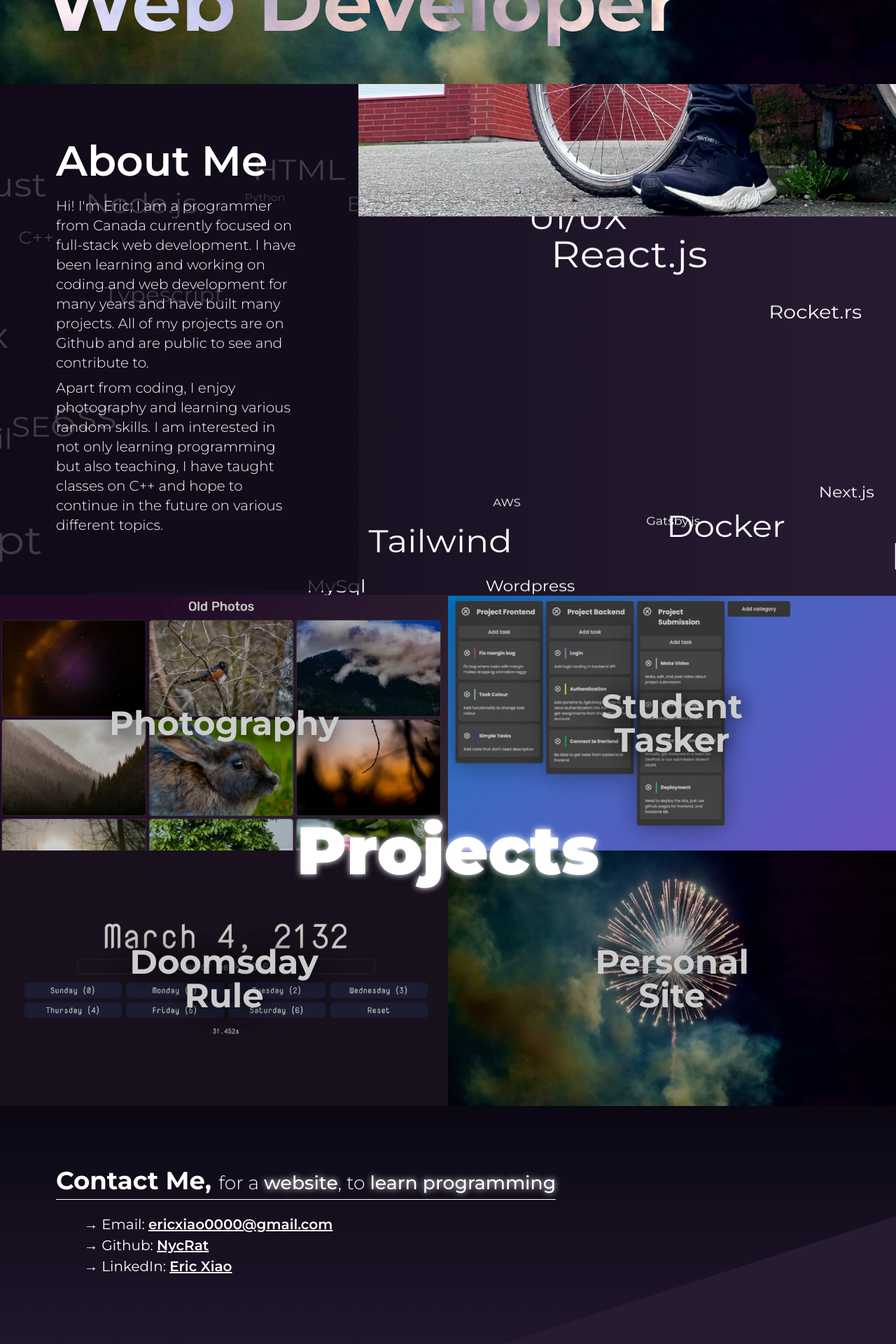
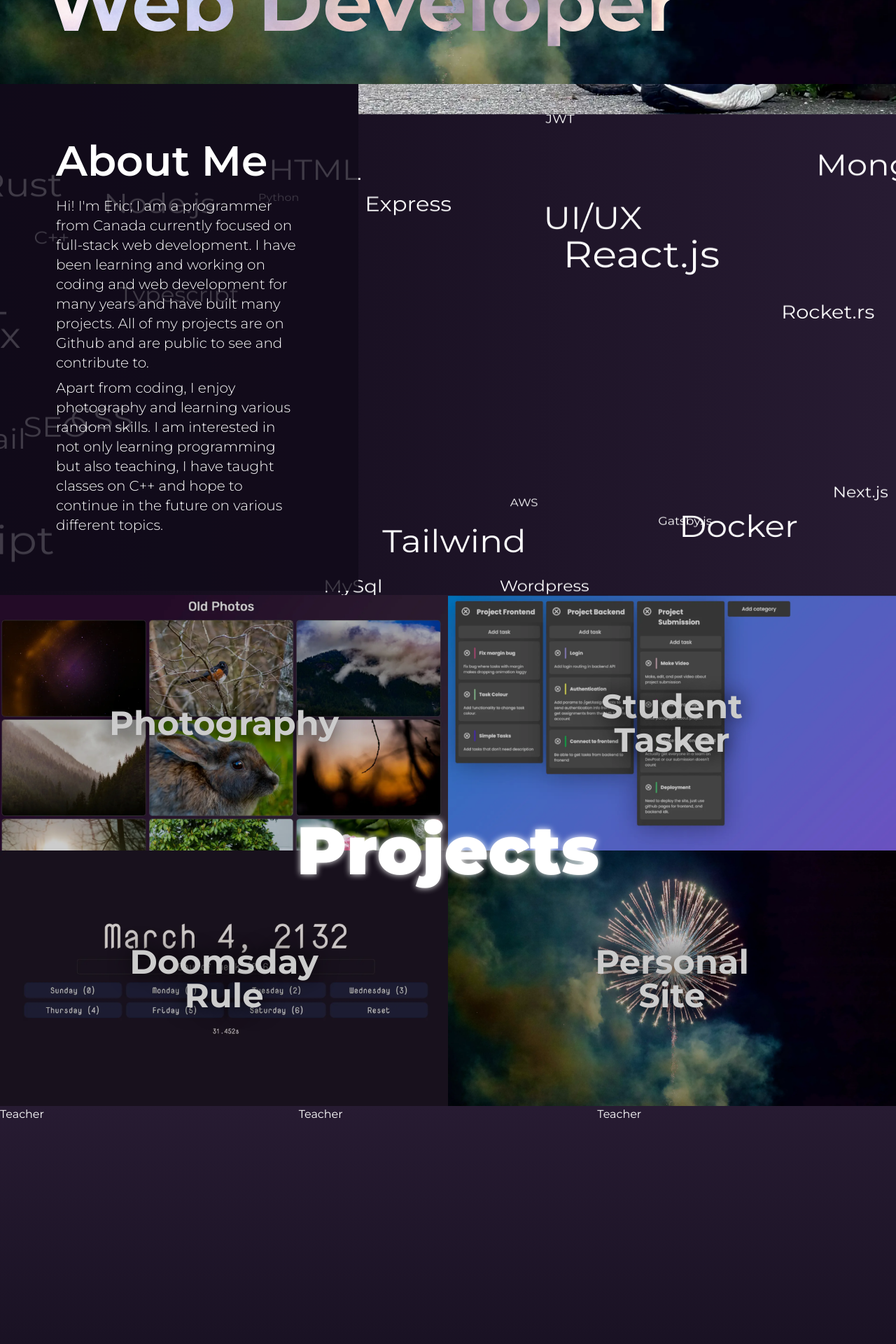
Before and after one commit to NycRat/nycrat.github.io, a Next.js app: page / in a window 1280 px wide. Shown: the part 680-2600 px from the top of the page at 70% size. Built offline with nearby package versions, Linux system fonts and the light colour scheme.

Commit message:
refactor: avahpage -> page
also added experience section...

```diff
--- a/app/page.tsx
+++ b/app/page.tsx
@@ -5,6 +5,7 @@ import AboutSection from "../components/about";
 import ProjectsSection from "../components/projects";
 import { useEffect } from "react";
 import IntroSection from "@/components/intro";
+import ExperienceSection from "@/components/experience";
 
 export default function Home() {
   useEffect(() => {
@@ -46,6 +47,7 @@ export default function Home() {
       <IntroSection />
       <AboutSection />
       <ProjectsSection />
+      <ExperienceSection />
       <Footer />
     </main>
   );
--- a/components/about.tsx
+++ b/components/about.tsx
@@ -1,7 +1,7 @@
 import { useEffect, useRef } from "react";
 import Me from "@/public/me.webp";
 import Image from "next/image";
-import AvahPage from "@/components/avahPage";
+import Page from "@/components/page";
 import WordCloud from "@/components/wordCloud";
 
 export default function AboutSection() {
@@ -26,7 +26,7 @@ export default function AboutSection() {
   }, []);
 
   return (
-    <AvahPage
+    <Page
       id="about"
       className="lg:grid grid-cols-5 relative bg-gradient-to-r from-bg3 to-bg2 flex flex-col"
     >
@@ -61,6 +61,6 @@ export default function AboutSection() {
           ref={parallaxImg}
         />
       </div>
-    </AvahPage>
+    </Page>
   );
 }
--- /dev/null
+++ b/components/experience.tsx
@@ -0,0 +1,46 @@
+import Page from "./page";
+
+interface ExperienceInfo {
+  position: string;
+  company: string;
+  dateRange: string;
+  descriptions: string[];
+}
+
+const experienceInfoList: ExperienceInfo[] = [
+  {
+    position: "Teacher",
+    company: "",
+    dateRange: "",
+    descriptions: [],
+  },
+  {
+    position: "Teacher",
+    company: "",
+    dateRange: "",
+    descriptions: [],
+  },
+  {
+    position: "Teacher",
+    company: "",
+    dateRange: "",
+    descriptions: [],
+  },
+];
+
+export default function ExperienceSection() {
+  return (
+    <Page className="bg-gradient-to-b from-bg2 to-bg1" id="experience">
+      {/* <h1 className="text-center text-6xl font-bold">Experience</h1> */}
+      <div className="grid grid-cols-3">
+        {experienceInfoList.map((info, i) => (
+          <Experience key={i} {...info} />
+        ))}
+      </div>
+    </Page>
+  );
+}
+
+function Experience(props: ExperienceInfo) {
+  return <div>{props.position}</div>;
+}
--- a/components/header.tsx
+++ b/components/header.tsx
@@ -5,6 +5,7 @@ function Links() {
     <>
       <Link href={"#about"}>About</Link>
       <Link href={"#projects"}>Projects</Link>
+      <Link href={"#experience"}>Experience</Link>
       <Link href={"#contact"}>Contact</Link>
     </>
   );
--- a/components/intro.tsx
+++ b/components/intro.tsx
@@ -73,6 +73,12 @@ export default function IntroSection() {
           </Link>
           <Link
             className="ml-auto hover:[text-shadow:_0_0_10px_#fff] transition-[text-shadow]"
+            href={"#experience"}
+          >
+            Experience
+          </Link>
+          <Link
+            className="ml-auto hover:[text-shadow:_0_0_10px_#fff] transition-[text-shadow]"
             href={"#contact"}
           >
             Contact
--- a/components/avahPage.tsx
+++ b/components/page.tsx
@@ -1,6 +1,6 @@
 import { ReactNode } from "react";
 
-export default function AvahPage({
+export default function Page({
   children,
   className,
   id,
--- a/components/projects.tsx
+++ b/components/projects.tsx
@@ -5,7 +5,7 @@ import Tasker from "../public/tasker.webp";
 import Doomsday from "../public/doomsday.webp";
 import Fireworks from "../public/fireworks.webp";
 import Image, { StaticImageData } from "next/image";
-import AvahPage from "./avahPage";
+import Page from "./page";
 
 interface ProjectProps {
   name: string;
@@ -64,7 +64,7 @@ function Project({ name, link, imageSrc }: ProjectProps) {
 
 export default function ProjectsSection() {
   return (
-    <AvahPage
+    <Page
       id="projects"
       className="grid md:grid-cols-2 md:grid-rows-2 grid-cols-1 grid-rows-4 relative"
     >
@@ -74,6 +74,6 @@ export default function ProjectsSection() {
       {projects.map((project, i) => (
         <Project key={i} {...project} />
       ))}
-    </AvahPage>
+    </Page>
   );
 }
```
